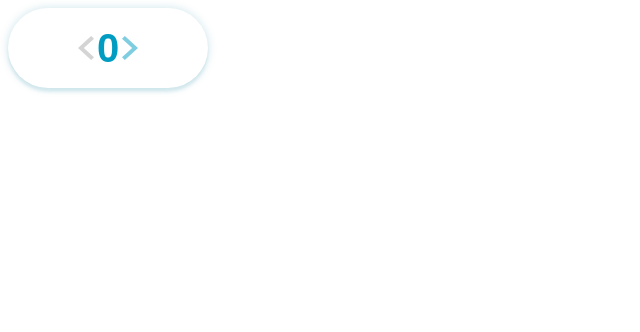
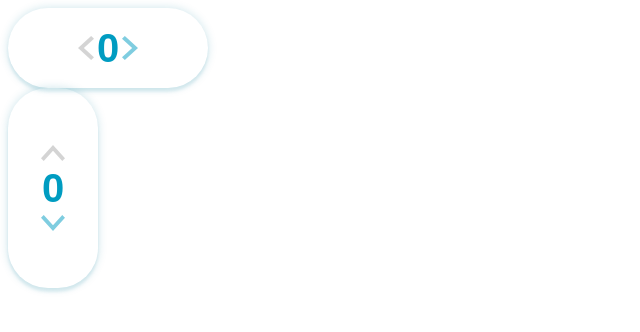
Before and after one commit to yeongjong310/reactWIL, a React (Create React App) app in the folder stepper/: page / in a window 1280 px wide. Shown: the top 332 px of the page, without its empty margins (0-640 px from the left). Built offline with nearby package versions, Linux system fonts and the light colour scheme; the HTML template or start-up script is replaced by a standard one; a web font is replaced by a local one.

Commit message:
fix: change prop name of Stepper(direction-> mode)
Stepper 컴포넌트의 가로 세로 방향을 결정하는
direction prop과 AngleButton내의 아이콘 방향을 결정하는 direction을
구분하기 위해 이름 변경

```diff
--- a/stepper/src/App.js
+++ b/stepper/src/App.js
@@ -5,7 +5,8 @@ import { Stepper } from 'components';
 function App() {
   return (
     <div className="App">
-      <Stepper id="stepper-desc"/>
+      <Stepper id="stepper-desc" mode="vertical"/>
+      <Stepper id="stepper-desc" mode="horizontal"/>
     </div>
   );
 }
--- a/stepper/src/components/Stepper/Stepper.js
+++ b/stepper/src/components/Stepper/Stepper.js
@@ -17,7 +17,7 @@ const ButtonPropsType = exact({
 
 export class Stepper extends Component{
   static defaultProps = {
-    direction: 'vertical',
+    mode: 'vertical',
     buttonProps: {
       minus: {
         label: '카운트 감소',
@@ -36,7 +36,7 @@ export class Stepper extends Component{
 
   static propTypes = {
     id: string.isRequired,
-    direction: oneOf(['vertical', 'horizontal']),
+    mode: oneOf(['vertical', 'horizontal']),
     buttonProps: ButtonPropsType,
     min: StringOrNumberType,
     max: StringOrNumberType,
@@ -66,7 +66,7 @@ export class Stepper extends Component{
 
   render() {
     const { count } = this.state;
-    const { id, direction, min, max, buttonProps: { plus, minus} } = this.props;
+    const { id, mode, min, max, buttonProps: { plus, minus} } = this.props;
 
     return(
       <div
@@ -74,24 +74,24 @@ export class Stepper extends Component{
         aria-live="polite"
         aria-atomic="true"
         aria-describedby={id}
-        className={direction === 'vertical' ? 'stepper__vertical' : 'stepper__horizontal'}
+        className={`stepper__${mode}`}
       >
         <A11yHidden id={id}>
           증가 또는 감소 버튼을 눌러, 스텝퍼의 값을 변경할 수 있습니다.
         </A11yHidden>
         <AngleButton
-          direction={direction === 'vertical' ? 'left' : 'up'}
-          onClick={() => {this.handleUpdate(direction === 'vertical' ? 'decrement' : 'increment')}}
-          aria-label={direction === 'vertical' ? minus.label : plus.label}
-          title={direction === 'vertical' ? minus.withTitle && minus.label : plus.withTitle && plus.label}
+          direction={mode === 'vertical' ? 'left' : 'up'}
+          onClick={() => {this.handleUpdate(mode === 'vertical' ? 'decrement' : 'increment')}}
+          aria-label={mode === 'vertical' ? minus.label : plus.label}
+          title={mode === 'vertical' ? minus.withTitle && minus.label : plus.withTitle && plus.label}
           disabled={min >= count}
         />
         <output className="output">{count}</output>
         <AngleButton
-          direction={direction === 'vertical' ? 'right' : 'down'}
-          onClick={() => this.handleUpdate(direction === 'vertical' ? 'increment' : 'decrement')}
-          aria-label={direction === 'vertical' ? plus.label : minus.label}
-          title={direction === 'vertical' ? plus.withTitle && plus.label : minus.withTitle && minus.label}
+          direction={mode === 'vertical' ? 'right' : 'down'}
+          onClick={() => this.handleUpdate(mode === 'vertical' ? 'increment' : 'decrement')}
+          aria-label={mode === 'vertical' ? plus.label : minus.label}
+          title={mode === 'vertical' ? plus.withTitle && plus.label : minus.withTitle && minus.label}
           disabled={max <= count}
         />
       </div>
```
